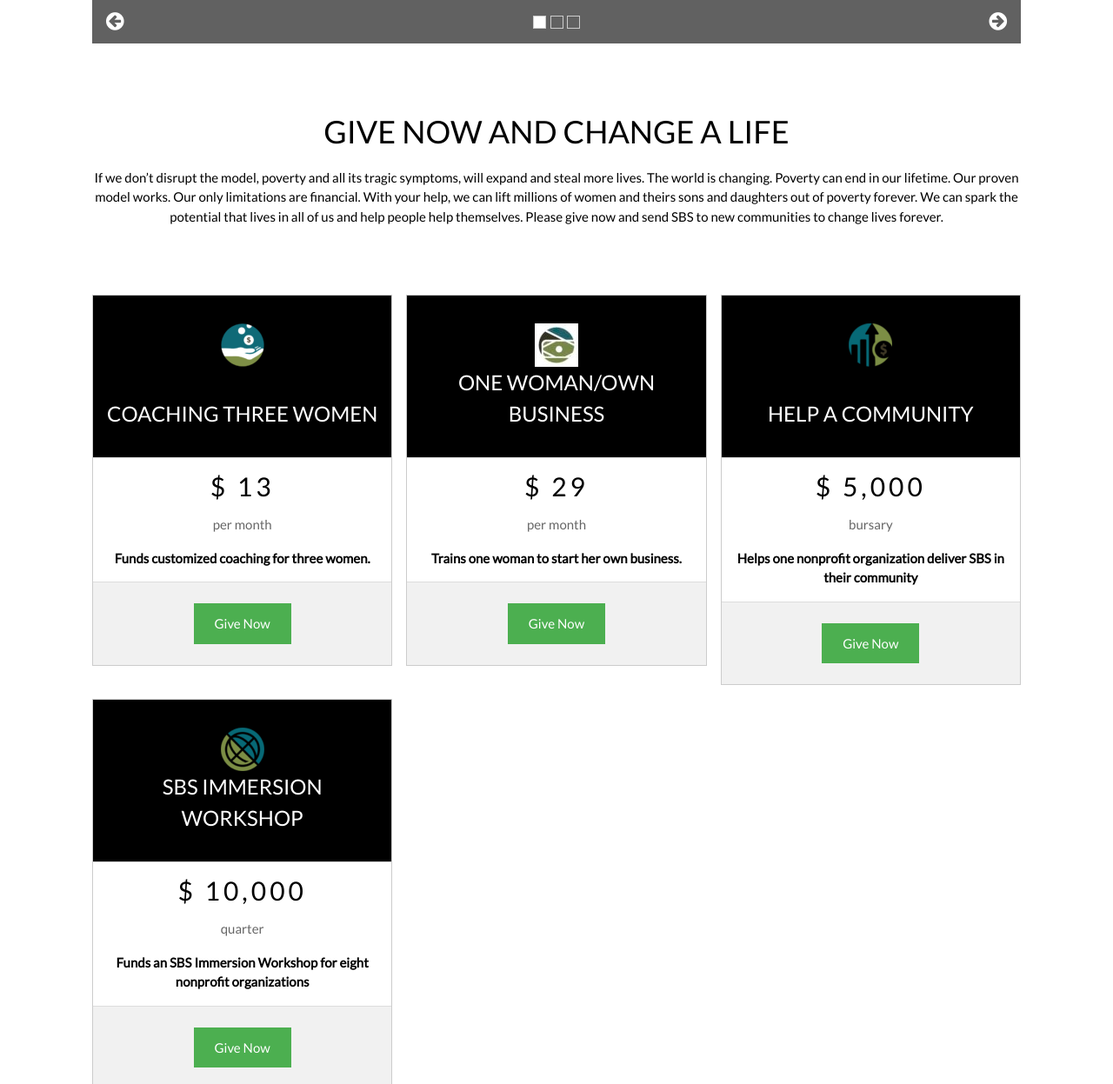
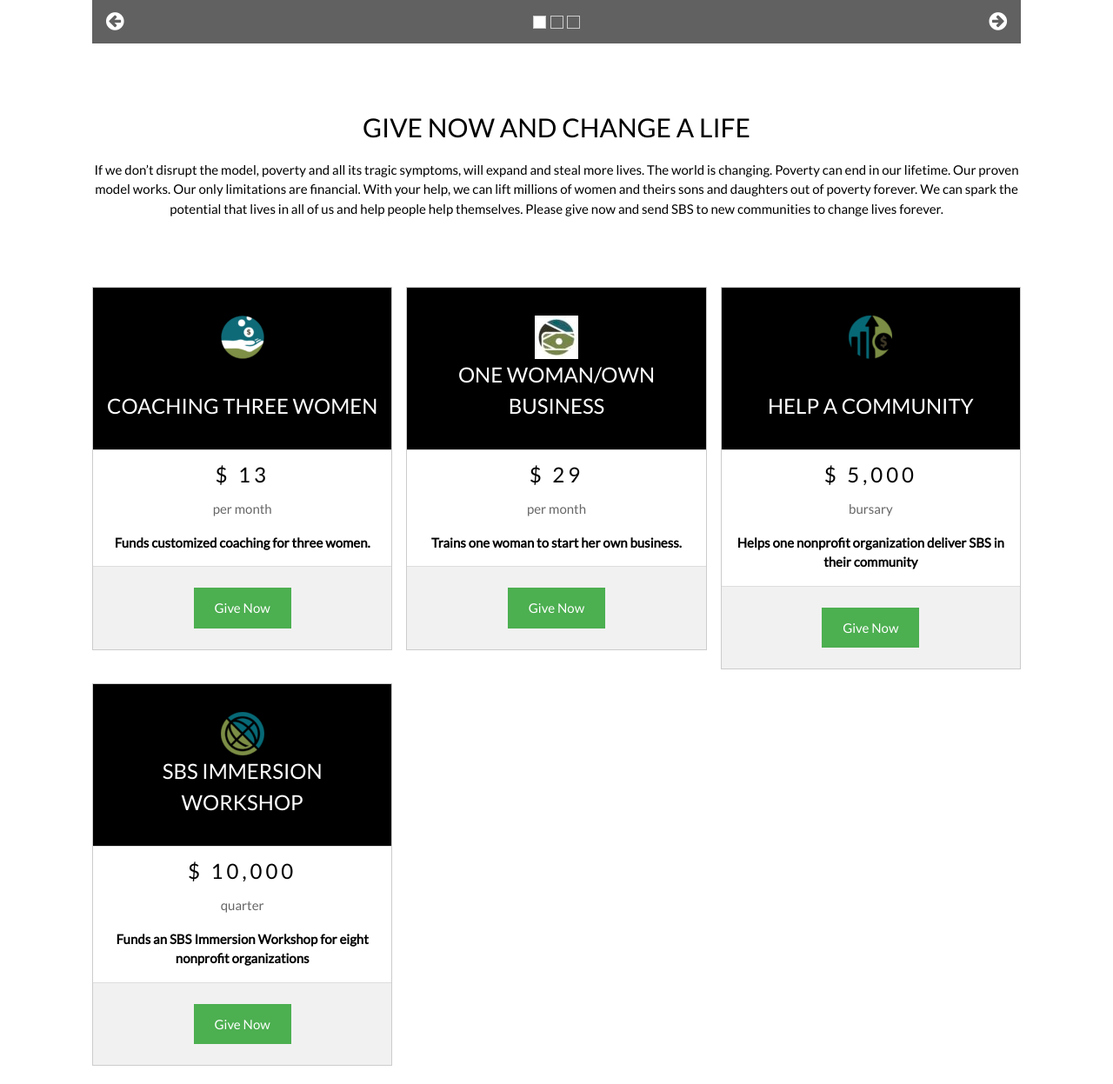
Before and after one commit to mirnama/atlas, a plain HTML site: page finalproject/project.html in a window 1280 px wide. Shown: the part 585-1832 px from the top of the page at 87% size. Drawn offline with nearby package versions, Linux system fonts and the light colour scheme.

Commit message:
fixed h1 and h2

```diff
--- a/finalproject/project.html
+++ b/finalproject/project.html
@@ -76,7 +76,7 @@
 
   <div class="w3-row-padding" id="give">
     <div class="w3-center w3-padding-64">
-      <h1>GIVE NOW AND CHANGE A LIFE</h1>
+      <h2>GIVE NOW AND CHANGE A LIFE</h2>
       <p>If we don’t disrupt the model, poverty and all its tragic symptoms, will expand and steal more lives.
         The world is changing. Poverty can end in our lifetime. Our proven model works.
         Our only limitations are financial. With your help, we can lift millions of women and
@@ -87,7 +87,7 @@
         <ul class="w3-ul w3-border w3-center w3-hover-shadow">
           <li class="w3-black w3-xlarge w3-padding-32">
             <img src="images/home_icon_2-50x50.webp" alt="SBS COACHING THREE WOMEN Icon"> <br><br> COACHING THREE WOMEN<br></li>
-          <h2 class="w3-wide">$ 13</h2>
+          <h3 class="w3-wide">$ 13</h3>
           <span class="w3-opacity">per month</span>
           </li>
           <li class="w3-padding-16"><b>Funds customized coaching for three women.</b></li>
@@ -103,7 +103,7 @@
         <ul class="w3-ul w3-border w3-center w3-hover-shadow">
           <li class="w3-black w3-xlarge w3-padding-32">
             <img src="images/SBS_Icon-05-50x50.webp" alt="SBS ONE WOMAN/OWN BUSINESS Icon"> <br> ONE WOMAN/OWN BUSINESS</li>
-          <h2 class="w3-wide">$ 29</h2>
+          <h3 class="w3-wide">$ 29</h3>
           <span class="w3-opacity">per month</span>
           </li>
           <li class="w3-padding-16"><b>Trains one woman to start her own business.</b></li>
@@ -121,7 +121,7 @@
         <ul class="w3-ul w3-border w3-center w3-hover-shadow">
           <li class="w3-black w3-xlarge w3-padding-32">
             <img src="images/SBS_Web-Icon-03b-50x50.webp" alt="SBS HELP A COMMUNITY Icon"> <br> <br> HELP A COMMUNITY </li>
-          <h2 class="w3-wide">$ 5,000</h2>
+          <h3 class="w3-wide">$ 5,000</h3>
           <span class="w3-opacity">bursary</span>
           </li>
           <li class="w3-padding-16"><b>Helps one nonprofit organization deliver SBS in their community</b></li>
@@ -138,7 +138,7 @@
         <ul class="w3-ul w3-border w3-center w3-hover-shadow">
           <li class="w3-black w3-xlarge w3-padding-32">
             <img src="images/SBS_Web-Icon-06-50x50.webp" alt="SBS IMMERSION WORKSHOP Icon"> <br>SBS IMMERSION WORKSHOP</li>
-          <h2 class="w3-wide">$ 10,000</h2>
+          <h3 class="w3-wide">$ 10,000</h3>
           <span class="w3-opacity">quarter</span>
           </li>
           <li class="w3-padding-16"><b>Funds an SBS Immersion Workshop for eight nonprofit organizations</b></li>
```
